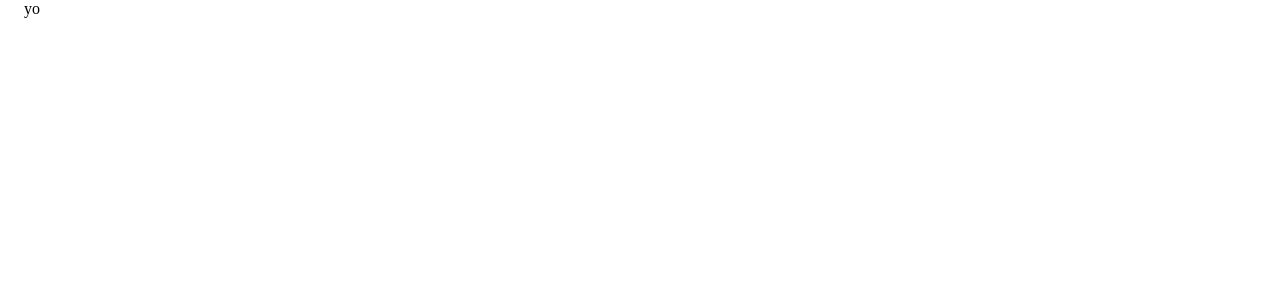
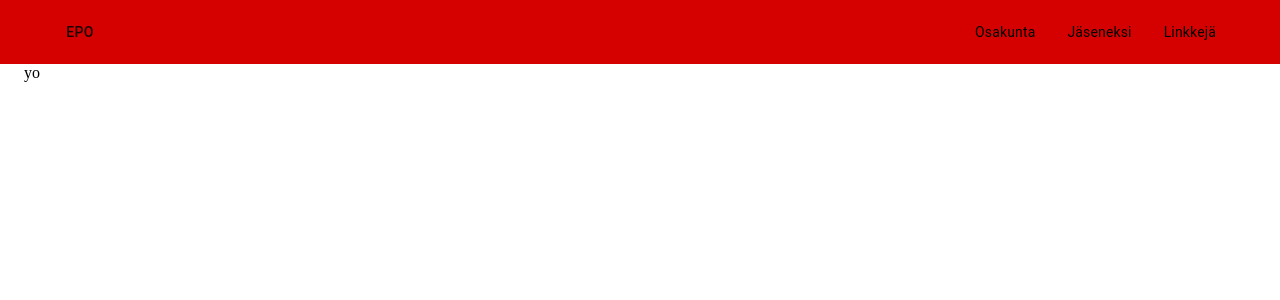
Before and after one commit to ehip/epo, a React (Create React App) app: page / in a window 1280 px wide. Shown: the top 300 px of the page. Built offline with nearby package versions, Linux system fonts and the light colour scheme.

Commit message:
added nav to app and theming

```diff
--- a/src/App.js
+++ b/src/App.js
@@ -1,14 +1,24 @@
-import React from 'react'
-import { BrowserRouter as Router, Route } from 'react-router-dom'
+import React from "react";
+import { BrowserRouter as Router, Route } from "react-router-dom";
+
+// components
+import { Nav } from "./components/Nav";
 
 // views
-import { Home } from './views/Home'
+import { Home } from "./views/Home";
+
+// theming
+import { theme } from './theme'
+import { ThemeProvider } from '@material-ui/core'
 
 function App() {
   return (
-    <Router>
-      <Route exact path="/" component={Home} />
-    </Router>
+    <ThemeProvider theme={theme}>
+      <Router>
+        <Nav />
+        <Route exact path="/" component={Home} />
+      </Router>
+    </ThemeProvider>
   );
 }
 
```
